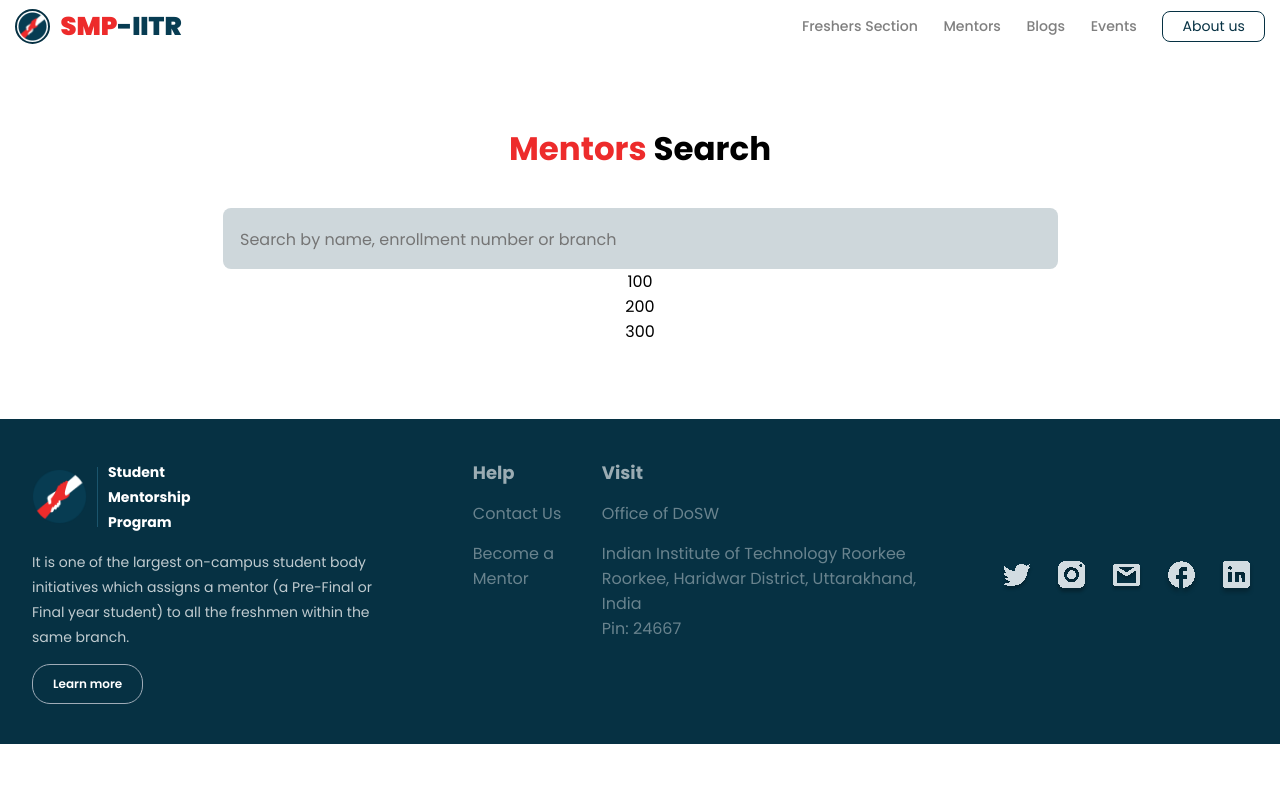
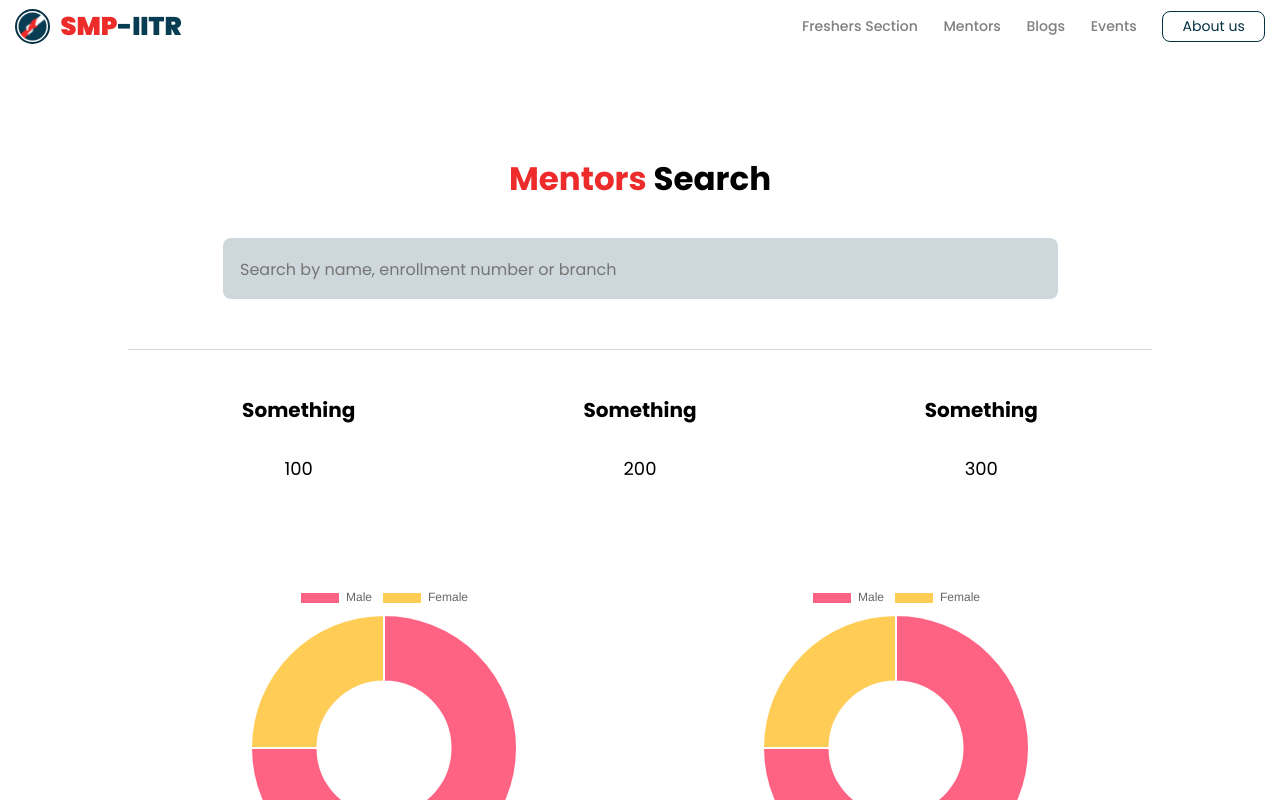
Before and after one commit to Student-Mentorship-Programme/smp-main, a Next.js app: page /mentors in a window 1280 px wide. Shown: the top 800 px of the page. Built offline with nearby package versions, Linux system fonts and the light colour scheme.

Commit message:
Mentor Page Init

```diff
--- a/package.json
+++ b/package.json
@@ -15,8 +15,10 @@
     "@mui/icons-material": "^5.15.11",
     "@mui/material": "^5.15.11",
     "antd": "^5.15.1",
+    "chart.js": "^4.4.2",
     "next": "^14.0.1",
     "react": "^18",
+    "react-chartjs-2": "^5.2.0",
     "react-dom": "^18",
     "react-slick": "^0.30.2",
     "slick-carousel": "^1.8.1"
--- a/src/_components/pages/Home/Home.module.css
+++ b/src/_components/pages/Home/Home.module.css
@@ -73,7 +73,7 @@
     justify-content: center;
     align-items: center;
     height: 80vh;
-    margin: 0 0 350px 0;
+    margin: 0 0 300px 0;
 }
 
 .main_second_container_content_heading {
@@ -154,8 +154,8 @@
 
 .main_third_container_content_cards {
     display: flex;
-    width: 90vw;
-    height: 65%;
+    width: 85vw;
+    height: 60%;
     margin-top: 66px;
     overflow: hidden;
 }
--- /dev/null
+++ b/src/_components/pages/Mentor/ChartComponent/ChartComponent.js
@@ -0,0 +1,43 @@
+import React, { useEffect, useRef } from "react";
+import Chart from "chart.js/auto";
+
+const ChartComponent = ({ data }) => {
+    const chartRef = useRef(null);
+    const chartInstance = useRef(null);
+
+    useEffect(() => {
+        if (chartRef && chartRef.current) {
+            const ctx = chartRef.current.getContext("2d");
+
+            if (chartInstance.current) {
+                chartInstance.current.destroy();
+            }
+
+            chartInstance.current = new Chart(ctx, {
+                type: "doughnut",
+                data: data,
+                options: {
+                    plugins: {
+                        tooltip: {
+                            callbacks: {
+                                label: function (context) {
+                                    return `${context.label}: ${context.raw}`;
+                                },
+                            },
+                        },
+                    },
+                },
+            });
+        }
+
+        return () => {
+            if (chartInstance.current) {
+                chartInstance.current.destroy();
+            }
+        };
+    }, [data]);
+
+    return <canvas ref={chartRef} />;
+};
+
+export default ChartComponent;
--- a/src/_components/pages/Mentor/Mentor.jsx
+++ b/src/_components/pages/Mentor/Mentor.jsx
@@ -1,6 +1,19 @@
 "use client";
-import React, { useState, useEffect } from "react";
+import React, { useState, useEffect, useRef } from "react";
 import styles from "./Mentor.module.css";
+import ChartComponent from "./ChartComponent/ChartComponent";
+
+const chartData = {
+    labels: ["Male", "Female"],
+    datasets: [
+        {
+            label: "Gender",
+            data: [300, 100],
+            backgroundColor: ["rgb(255, 99, 132)", "rgb(255, 205, 86)"],
+            hoverOffset: 4,
+        },
+    ],
+};
 
 const Index = () => {
     const text = "Search by name, enrollment number or branch";
@@ -8,19 +21,38 @@ const Index = () => {
     const [count2, setCount2] = useState(0);
     const [count3, setCount3] = useState(0);
 
+    const readXLSXFile = (filePath) => {
+        const file = fs.readFileSync(filePath);
+        const workbook = XLSX.read(file, { type: "buffer" });
+        const sheetName = workbook.SheetNames[0];
+        const worksheet = workbook.Sheets[sheetName];
+        const rows = XLSX.utils.sheet_to_json(worksheet, { header: 1 });
+
+        let maleCount = 0;
+        let femaleCount = 0;
+        for (let i = 1; i < rows.length; i++) {
+            const gender = rows[i][8];
+            if (gender === "Male") {
+                maleCount++;
+            } else if (gender === "Female") {
+                femaleCount++;
+            }
+        }
+        setCount1(maleCount);
+        setCount2(femaleCount);
+    };
+
     useEffect(() => {
-        const targetCount1 = 100; // Set your target count for number 1 here
-        const targetCount2 = 200; // Set your target count for number 2 here
-        const targetCount3 = 300; // Set your target count for number 3 here
+        const targetCount1 = 100;
+        const targetCount2 = 200;
+        const targetCount3 = 300;
 
-        const duration = 3000; // Duration in milliseconds
+        const duration = 3000;
 
-        // Calculate steps for each number
         const step1 = Math.ceil(targetCount1 / (duration / 100));
         const step2 = Math.ceil(targetCount2 / (duration / 100));
         const step3 = Math.ceil(targetCount3 / (duration / 100));
 
-        // Interval for number 1
         const interval1 = setInterval(() => {
             setCount1((prevCount) => {
                 const nextCount = prevCount + step1;
@@ -28,7 +60,6 @@ const Index = () => {
             });
         }, 100);
 
-        // Interval for number 2
         const interval2 = setInterval(() => {
             setCount2((prevCount) => {
                 const nextCount = prevCount + step2;
@@ -36,7 +67,6 @@ const Index = () => {
             });
         }, 100);
 
-        // Interval for number 3
         const interval3 = setInterval(() => {
             setCount3((prevCount) => {
                 const nextCount = prevCount + step3;
@@ -44,7 +74,6 @@ const Index = () => {
             });
         }, 100);
 
-        // Clear intervals
         return () => {
             clearInterval(interval1);
             clearInterval(interval2);
@@ -55,15 +84,40 @@ const Index = () => {
     return (
         <div className={styles.mentor_page_main}>
             <div className={styles.mentor_page_main_content}>
-                <div className={styles.mentor_page_main_heading}>
-                    <span>Mentors</span>&nbsp;Search
+                <div className={styles.mentor_page_main_search_section}>
+                    <div className={styles.mentor_page_main_heading}>
+                        <span>Mentors</span>&nbsp;Search
+                    </div>
+                    <div className={styles.mentor_page_main_filter}>
+                        <input type="text" placeholder={text} />
+                    </div>
                 </div>
-                <div className={styles.mentor_page_main_filter}>
-                    <input type="text" placeholder={text} />
+                <div className={styles.mentor_page_main_table}>
+                    <table>
+                        <thead>
+                            <tr>
+                                <th>Something</th>
+                                <th>Something</th>
+                                <th>Something</th>
+                            </tr>
+                        </thead>
+                        <tbody>
+                            <tr>
+                                <td>{count1}</td>
+                                <td>{count2}</td>
+                                <td>{count3}</td>
+                            </tr>
+                        </tbody>
+                    </table>
                 </div>
-                <div>{count1}</div>
-                <div>{count2}</div>
-                <div>{count3}</div>
+                <div className={styles.mentor_page_main_charts}>
+                    <div className={styles.mentor_page_main_pie_charts}>
+                        <ChartComponent data={chartData} />
+                    </div>
+                    <div className={styles.mentor_page_main_bar_charts}>
+                        <ChartComponent data={chartData} />
+                    </div>
+                </div>
             </div>
         </div>
     );
--- a/src/_components/pages/Mentor/Mentor.module.css
+++ b/src/_components/pages/Mentor/Mentor.module.css
@@ -10,6 +10,15 @@
     flex-direction: column;
     align-items: center;
     width: 80%;
+}
+
+.mentor_page_main_search_section {
+    padding: 30px 0 50px 0;
+    border-bottom: #ced7db 1px solid;
+    display: flex;
+    flex-direction: column;
+    align-items: center;
+    width: 100%;
 }
 
 .mentor_page_main_heading {
@@ -47,3 +56,37 @@
 .mentor_page_main_filter input::placeholder {
     font-size: 16px;
 }
+
+.mentor_page_main_table {
+    display: flex;
+    flex-direction: column;
+    align-items: center;
+    width: 100%;
+    margin: 30px 0 35px 0;
+}
+
+.mentor_page_main_table table {
+    width: 100%;
+    text-align: center;
+    border-collapse: collapse;
+}
+
+.mentor_page_main_table table th {
+    font-size: 20px;
+    font-weight: 700;
+    padding: 15px 0;
+}
+
+.mentor_page_main_table table td {
+    font-size: 18px;
+    font-weight: 400;
+    padding: 15px 0;
+}
+
+.mentor_page_main_charts {
+    display: flex;
+    justify-content: space-around;
+    align-items: center;
+    width: 100%;
+    margin: 50px 0;
+}
```
Also changed, not shown: src/_components/pages/Home/Card/MentorCards/Card.module.css (+0 -13 lines), src/_components/pages/Home/Home.jsx (+0 -10 lines), 2 other files (tests, documents, lock files or other folders).
